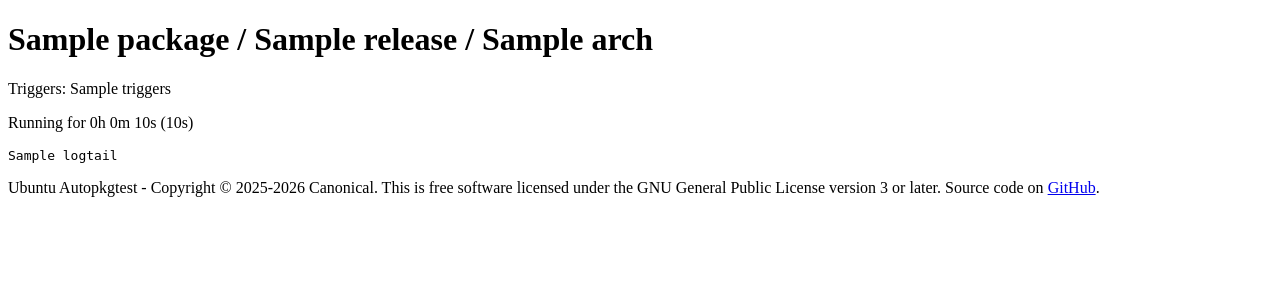
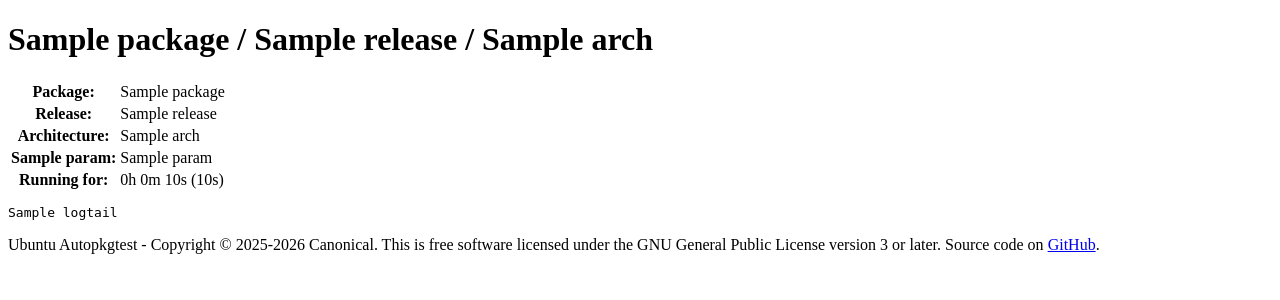
Before and after one commit to canonical/ubuntu-autopkgtest-operators, a Flask app: template charms/autopkgtest-website-operator/app/www/templates/browse-running-log.html in a window 1280 px wide. Shown: the part 239-539 px from the top of the page. Run offline with Flask 3, Linux system fonts and the light colour scheme; the template is opened without the code that fills it: most values are stand-ins (such as "Sample title", 1, 10 or a date in 2020); some libraries are stand-ins or nearby versions.

Commit message:
website: browse-running-log: reuse running job details
Move the per-run table and log tail of display_running_job into a
macro, also rendered by the dedicated page: it lists every param
instead of only the triggers, which better tells concurrent runs
apart, without duplicating the duration formatting.

Co-authored-by: Copilot <223556219+Copilot@users.noreply.github.com>

```diff
--- a/charms/autopkgtest-website-operator/app/www/templates/browse-running-log.html
+++ b/charms/autopkgtest-website-operator/app/www/templates/browse-running-log.html
@@ -1,4 +1,5 @@
 {% extends "browse-layout.html" %}
+{% import "macros.html" as macros %}
 
 {% block extra_head %}
   <meta http-equiv="refresh" content="30">
@@ -6,10 +7,5 @@
 
 {% block content %}
   <h1>{{ package }} / {{ release }} / {{ arch }}</h1>
-  <p>Triggers: {{ triggers }}</p>
-  <p>
-    Running for {{ duration//3600 }}h {{ duration % 3600//60 }}m {{ duration % 60 }}s
-    ({{ duration }}s)
-  </p>
-  <pre class="bg-body-secondary p-2 border rounded"><code>{{ logtail }}</code></pre>
+  {{ macros.running_job_details(package, release, arch, params, duration, logtail) }}
 {% endblock content %}
--- a/charms/autopkgtest-website-operator/app/www/templates/macros.html
+++ b/charms/autopkgtest-website-operator/app/www/templates/macros.html
@@ -60,13 +60,7 @@
   {% endif %}
 {%- endmacro %}
 
-{% macro display_running_job(package, info) -%}
-  {% for runhash, relinfo in info.items() %}
-    {% for release, archinfo in relinfo.items() %}
-      {% for arch, (params, duration, logtail) in archinfo.items() %}
-        <p>
-          <a href="{{ url_for('display_running_log', package=package, runhash=runhash, release=release, arch=arch) }}">live log</a>
-        </p>
+{% macro running_job_details(package, release, arch, params, duration, logtail) -%}
   <table class="table table-sm">
     <tr>
       <th>Package:</th>
@@ -99,6 +93,16 @@
     </tr>
   </table>
   <pre class="bg-body-secondary p-2 border rounded"><code>{{ logtail }}</code></pre>
+{%- endmacro %}
+
+{% macro display_running_job(package, info) -%}
+  {% for runhash, relinfo in info.items() %}
+    {% for release, archinfo in relinfo.items() %}
+      {% for arch, (params, duration, logtail) in archinfo.items() %}
+        <p>
+          <a href="{{ url_for('display_running_log', package=package, runhash=runhash, release=release, arch=arch) }}">live log</a>
+        </p>
+        {{ running_job_details(package, release, arch, params, duration, logtail) }}
       {% endfor %}
     {% endfor %}
     <hr>
```
Also changed, not shown: 1 other file. Lines whose indentation alone changed are shown as unchanged.
